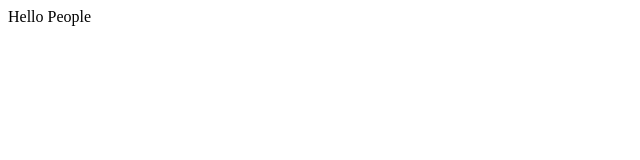
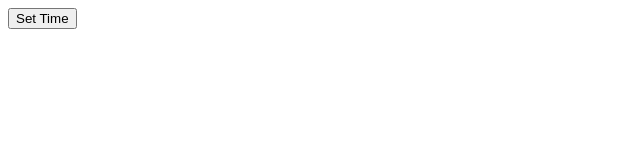
Before and after one commit to RylandBritt/Bangle_example, a plain HTML site: page index.html in a window 1280 px wide. Shown: the full height of the page, 0-640 px from the left. Drawn offline with Linux system fonts and the light colour scheme.

Commit message:
Update index.html

```diff
--- a/index.html
+++ b/index.html
@@ -1 +1,6 @@
-Hello People
+<html>
+<body>
+  <button onclick="Puck.setTime()">Set Time </button>
+  <script src="https://www.puck-js.com/puck.js"></script>
+</body>
+</html>
```
